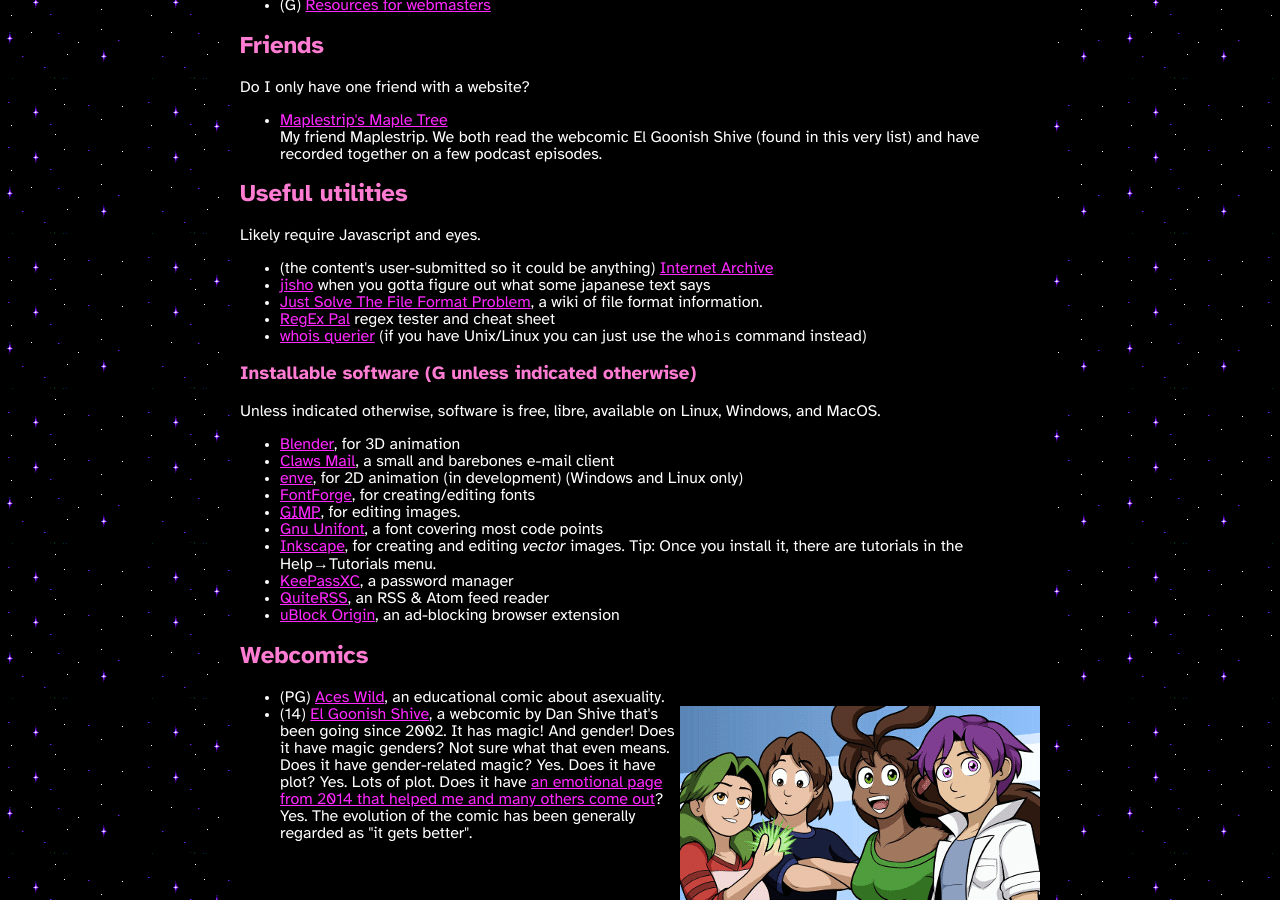
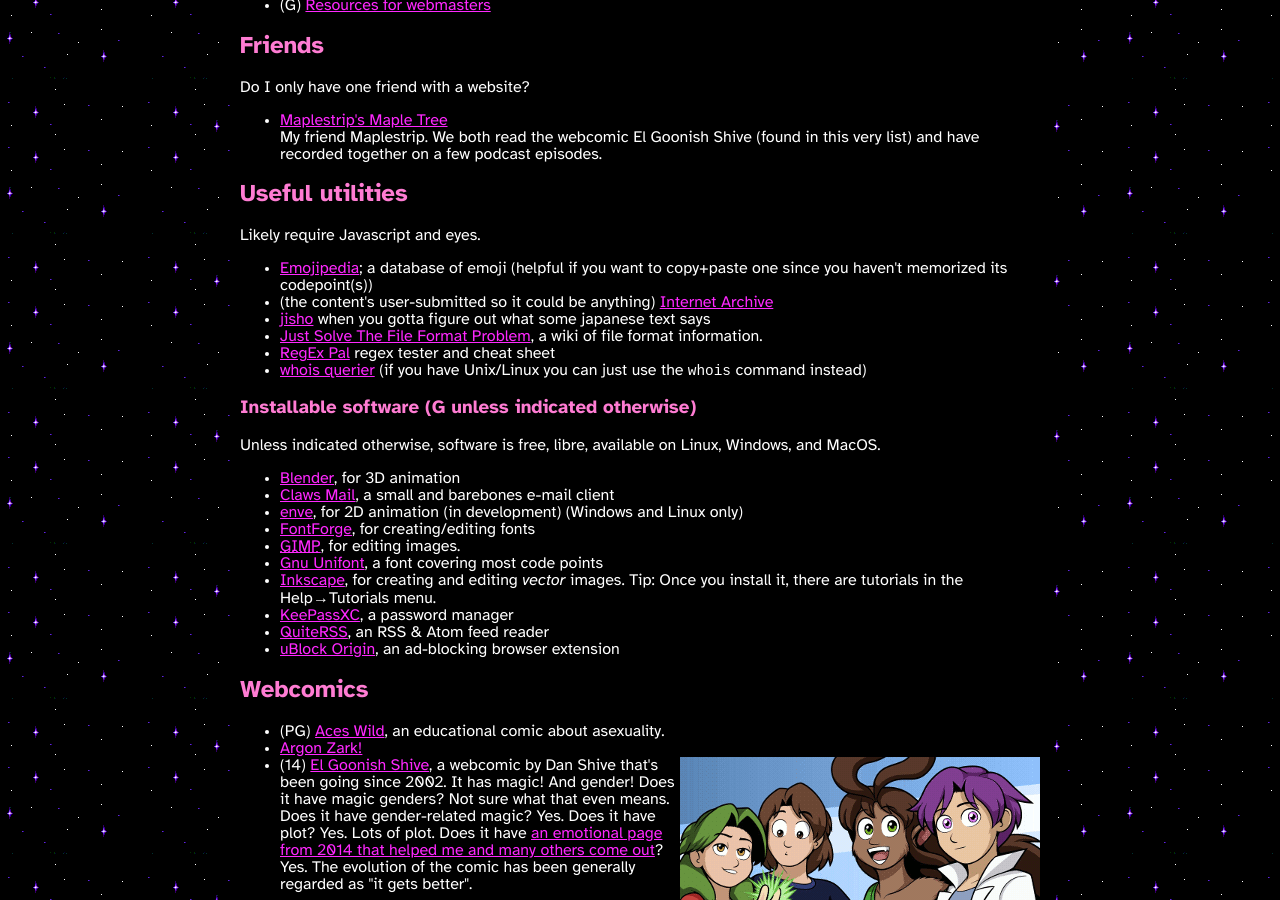
Before and after one commit to mincerafter42/mincerafter42.github.io, a Jekyll site: the page built from other-web-sites.md, in a window 1280 px wide and 900 px high, scrolled down 382 px. Built offline with Jekyll 4.4.1, drawn with Linux system fonts in a browser that asks for light colours.

Commit message:
Added Argon Zark and Emojipedia to outgoing links

```diff
--- a/other-web-sites.md
+++ b/other-web-sites.md
@@ -24,6 +24,7 @@
 ## Useful utilities
 Likely require Javascript and eyes.
 
+- [Emojipedia](https://emojipedia.org); a database of emoji (helpful if you want to copy+paste one since you haven't memorized its codepoint(s))
 - (the content's user-submitted so it could be anything) [Internet Archive](https://archive.org)
 - [jisho](https://jisho.org) when you gotta figure out what some japanese text says
 - [Just Solve The File Format Problem](http://fileformats.archiveteam.org/), a wiki of file format information.
@@ -46,6 +47,7 @@
 
 ## Webcomics
 - (PG) [Aces Wild](https://www.webtoons.com/en/challenge/aces-wild/list?title_no=689025), an educational comic about asexuality.
+- [Argon Zark!](https://www.zark.com/)
 - ![](/assets/elgoonishshive-banner.png){:style="float:right"}
 (14) [El Goonish Shive](https://egscomics.com),
 a webcomic by Dan Shive that's been going since 2002. It has magic! And gender! Does it have magic genders? Not sure what that even means. Does it have gender-related magic? Yes. Does it have plot? Yes. Lots of plot. Does it have [an emotional page from 2014 that helped me and many others come out](https://www.egscomics.com/comic/2014-07-01)? Yes. The evolution of the comic has been generally regarded as "it gets better".
```
